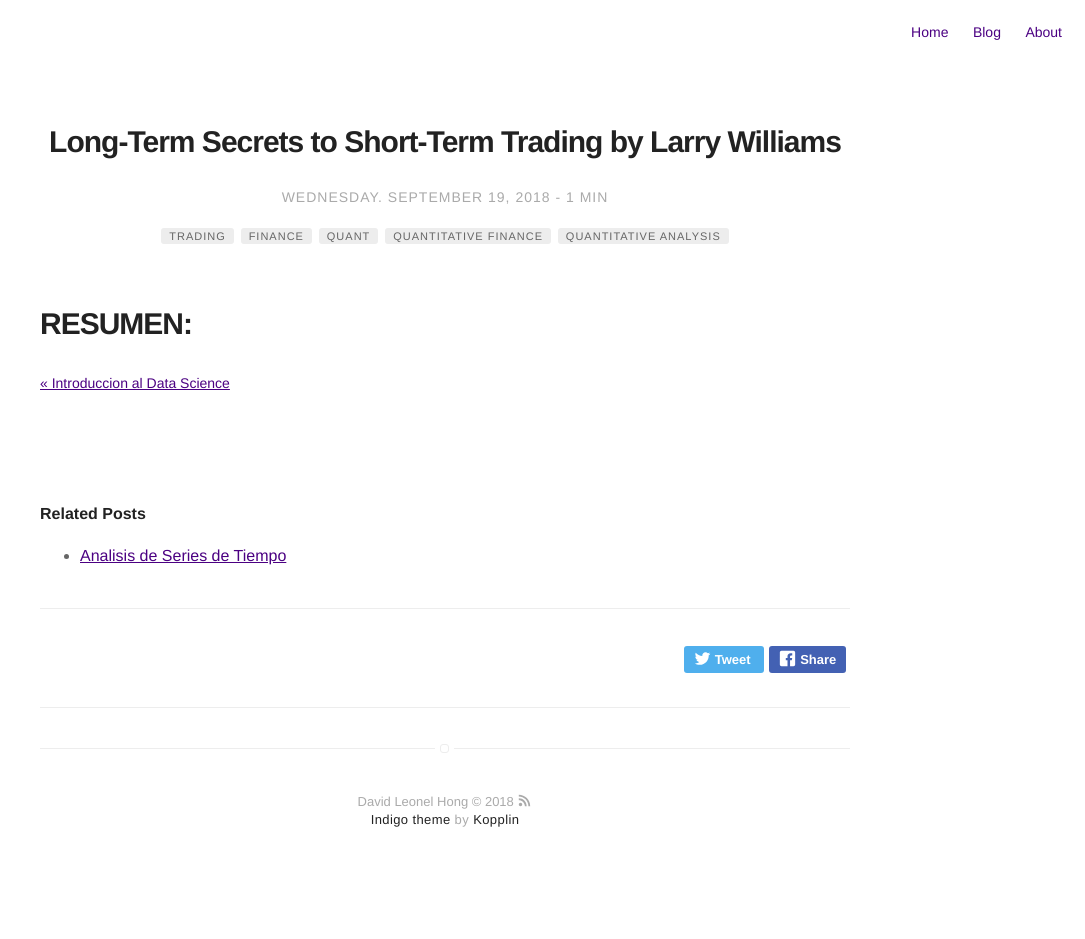
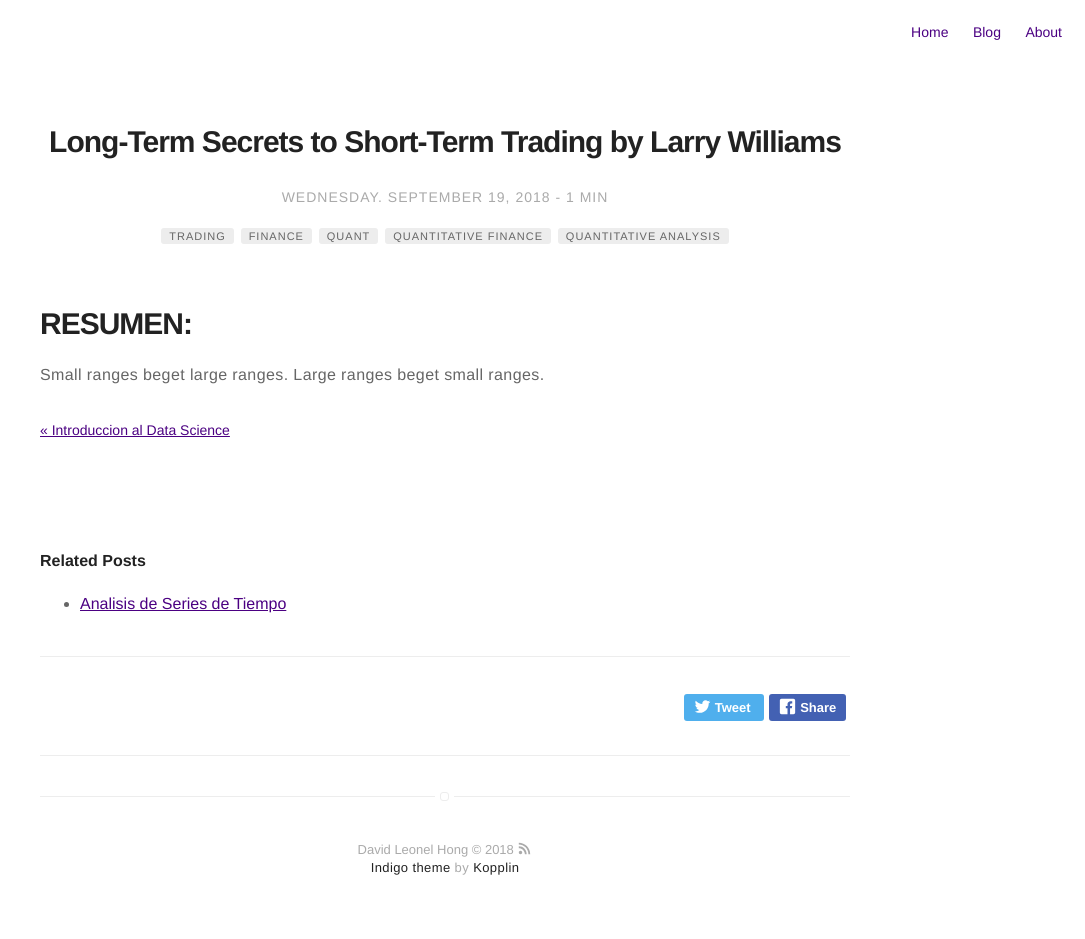
Before and after one commit to davidleonelhong/davidleonelhong.github.io, a Jekyll site: the page built from _posts/2018-09-19-Long Term-Secrets-to-Short Term-Trading.md, in a window 1280 px wide. Shown: the whole page, without its empty margins (195-1280 px from the left). Built offline with Jekyll 4.4.1, drawn with Linux system fonts in a browser that asks for light colours; a script that is not in the unit is left out; before the commit the page ends 900 px from its top, so only the background shows below that.

Commit message:
Update 2018-09-19-Long Term-Secrets-to-Short Term-Trading.md

```diff
--- a/_posts/2018-09-19-Long Term-Secrets-to-Short Term-Trading.md
+++ b/_posts/2018-09-19-Long Term-Secrets-to-Short Term-Trading.md
@@ -14,3 +14,5 @@ author: David Leonel Hong
 description: Resumen del libro
 ---
 # RESUMEN:
+
+Small ranges beget large ranges. Large ranges beget small ranges.
```
